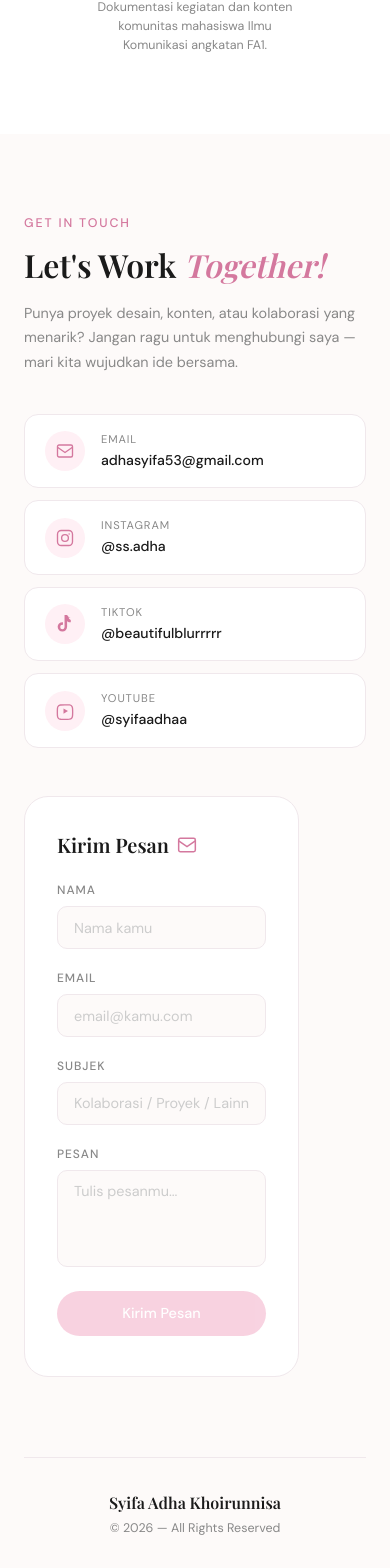
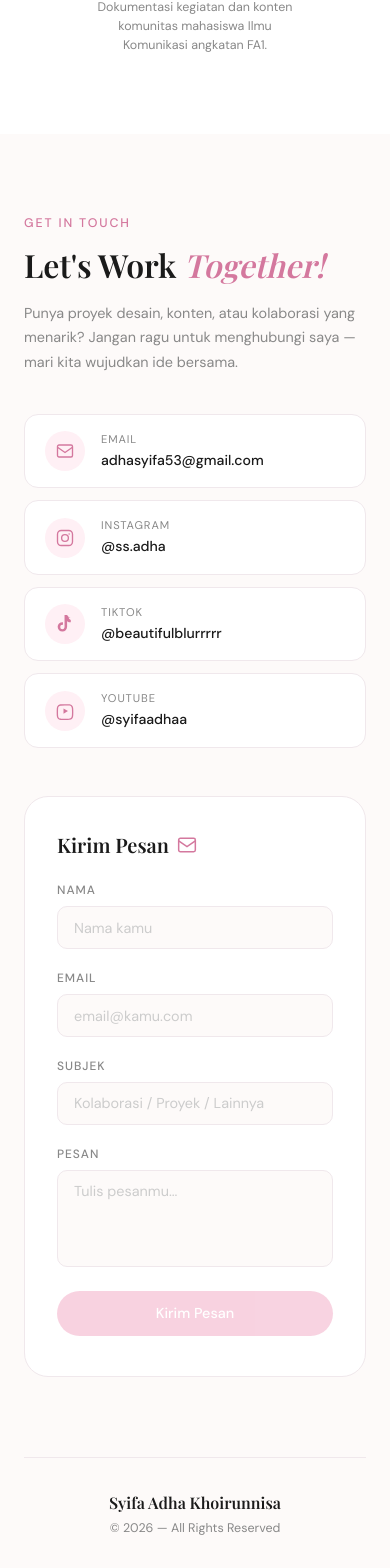
Before and after one commit to gunma77/syifa-portfolio, a Vue app: page / in a window 390 px wide. Shown: the part 9675-11243 px from the top of the page. Built offline with nearby package versions, Linux system fonts and the light colour scheme; a web font is replaced by a local one.

Commit message:
fix contact form for mobile

```diff
--- a/src/components/ContactSection.vue
+++ b/src/components/ContactSection.vue
@@ -362,6 +362,7 @@ onUnmounted(() => {
 /* ── Kanan: form ── */
 .contact-right {
   flex: 1;
+  width: 100%; /* ← tambah ini juga biar form full width */
 }
 
 .form-card {
@@ -496,6 +497,7 @@ onUnmounted(() => {
 
   .contact-inner {
     flex-direction: column;
+     align-items: center; /* ← tambah ini */
     gap: 3rem;
     padding-bottom: 5rem;
   }
```
